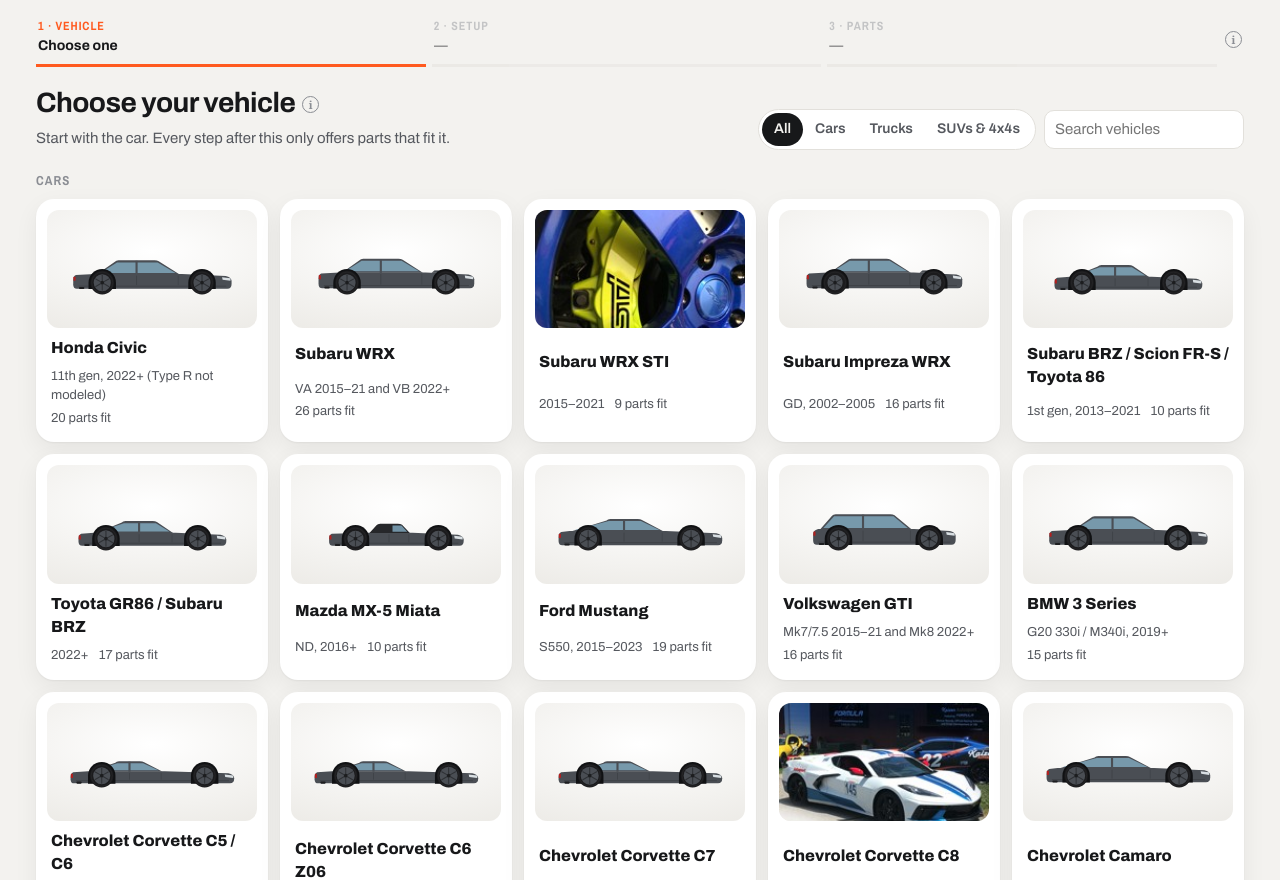
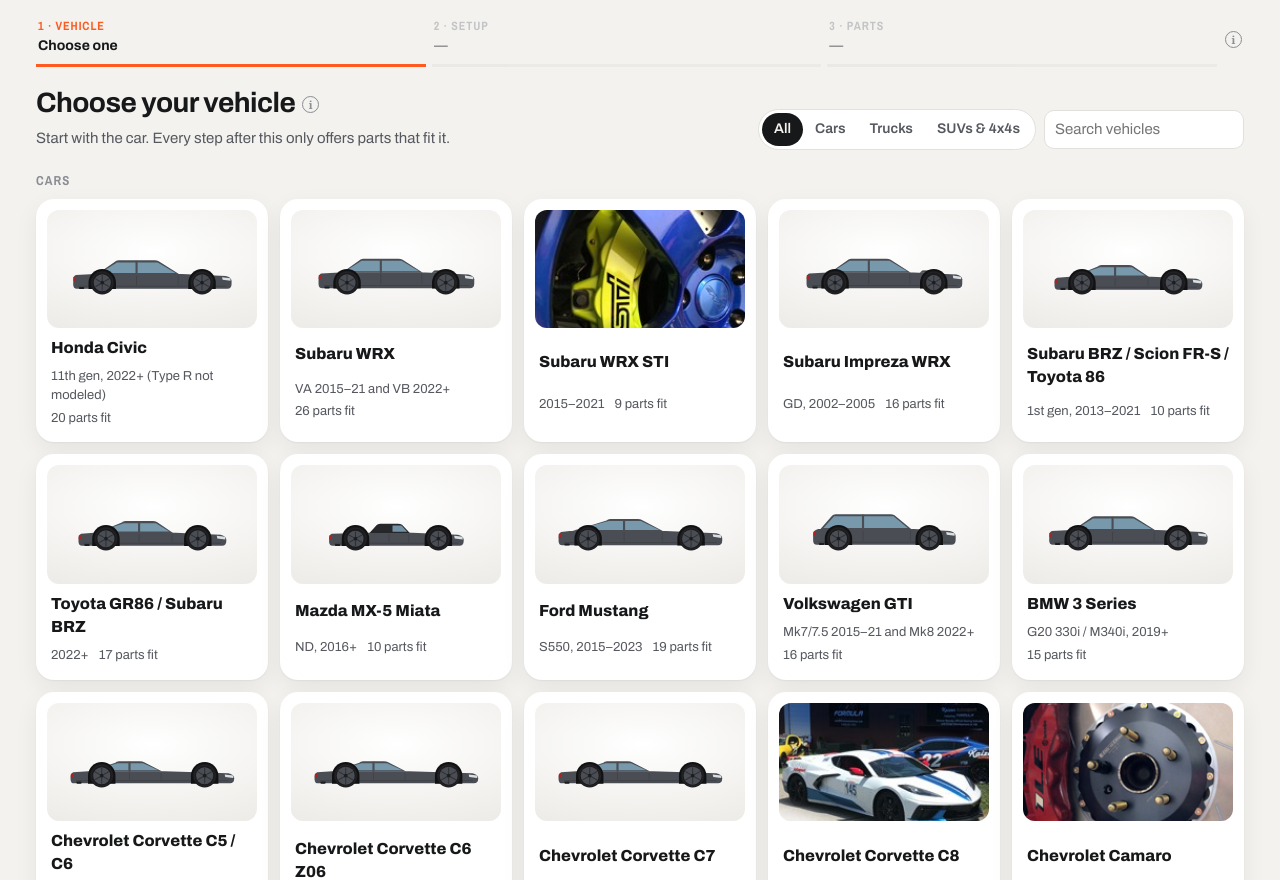
Before and after one commit to bert1097/goofing-around, a plain HTML site: page garage/index.html in a window 1280 px wide. Shown: the part 61-941 px from the top of the page. Drawn offline with nearby package versions, Linux system fonts and the light colour scheme.

Commit message:
Garage Bin: KNS photo for the Camaro card
Co-Authored-By: Claude Opus 5.5 <noreply@anthropic.com>
Claude-Session: https://claude.ai/code/session_01Pv1fzNXWiAvraDTKTaQQR3

```diff
--- a/garage/index.html
+++ b/garage/index.html
@@ -1433,7 +1433,7 @@ let stageView = "side";
 /* ================= Photos =================
    Brake photos come from KNS Brakes' own pages (some are representative, as KNS notes), credited in the part details. Other parts show a placeholder; any part can point at its own photo link. */
 const PHOTO_CREDIT = {"dba-5000-t3-replacement-rotor-rings-front": ["knsbrakes.com", "https://www.knsbrakes.com/tech-info"], "chevrolet-camaro-1le-zl1-brembo-6-piston-front-upgrade": ["knsbrakes.com", "https://www.knsbrakes.com/tech-info"], "girodisc-two-piece-front-rotors": ["knsbrakes.com", "https://www.knsbrakes.com/tech-info"], "hawk-hp-pads-front-wrx-2002-03": ["knsbrakes.com", "https://www.knsbrakes.com/tech-info"], "kns-brakes-rear-caliper-conversion-bracket-v2-subaru": ["knsbrakes.com", "https://www.knsbrakes.com/kns-bracket"], "kns-brakes-rear-caliper-conversion-bracket-v1-subaru": ["knsbrakes.com", "https://www.knsbrakes.com/kns-bracket"], "kns-brakes-replacement-front-rotors-c6-z06": ["knsbrakes.com", "https://www.knsbrakes.com/tech-info"], "subaru-oversized-parking-brake-shoes": ["knsbrakes.com", "https://www.knsbrakes.com/kns-bracket"], "subaru-sti-brembo-4-piston-front-calipers": ["knsbrakes.com", "https://www.knsbrakes.com/tech-info"], "kns-brakes-adaptor-rear-rotors-v1": ["knsbrakes.com", "https://www.knsbrakes.com/kns-bracket"], "hawk-hp-pads-front-wrx-2004-05": ["knsbrakes.com", "https://www.knsbrakes.com/tech-info"], "subaru-sti-brembo-2-piston-rear-calipers": ["knsbrakes.com", "https://www.knsbrakes.com/kns-bracket"], "dba-4000-t3-rear-rotors-sti-size-pair": ["knsbrakes.com", "https://www.knsbrakes.com/kns-bracket"]};
-const CAR_PHOTO = { "vette-c8": ["KNS Brakes", "C8 brakes", "https://www.knsbrakes.com/tech-info/c8-brakes"], "sti": ["KNS Brakes", "2018+ STI brakes", "https://www.knsbrakes.com/tech-info/2018-subaru-sti-brakes"] }; // id -> [credit, page title, page]
+const CAR_PHOTO = { "vette-c8": ["KNS Brakes", "C8 brakes", "https://www.knsbrakes.com/tech-info/c8-brakes"], "sti": ["KNS Brakes", "2018+ STI brakes", "https://www.knsbrakes.com/tech-info/2018-subaru-sti-brakes"], "camaro": ["KNS Brakes", "Brake upgrades for 6th Gen Camaros", "https://www.knsbrakes.com/tech-info/camaro-brake-upgrades"] }; // id -> [credit, page title, page]
 function photoOf(p) { return safeUrl(p.photo) || (PHOTO_CREDIT[p.id] ? `img/${p.id}.jpg` : ""); }
 function thumbHtml(p, cls) {
   const u = photoOf(p);
```
Also changed, not shown: garage/img/cars/camaro.jpg (added).
